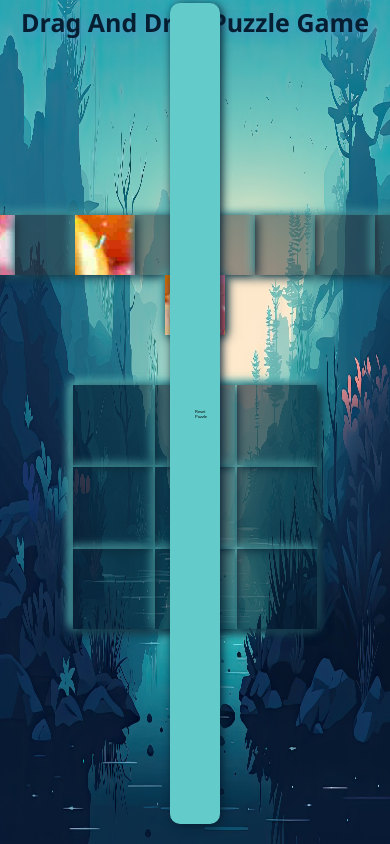
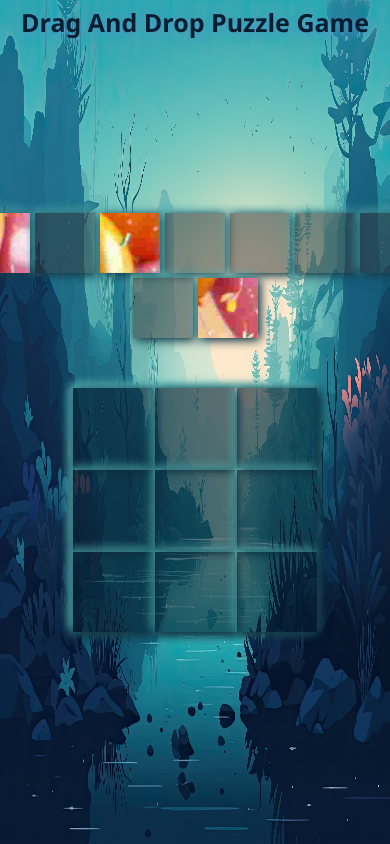
Before and after one commit to HasibCoderLab/PicFix-Puzzle-, a plain HTML site: page index.html in a window 390 px wide. Shown: the top 844 px of the page. Drawn offline with Linux system fonts and the light colour scheme; files whose address does not match are found by name.

Commit message:
Responsive

```diff
--- a/style.css
+++ b/style.css
@@ -1,22 +1,22 @@
-*{
+* {
     margin: 0;
     padding: 0;
     box-sizing: border-box;
 }
-body{
+
+body {
     display: flex;
     align-items: center;
     justify-content: center;
     width: 100vw;
     height: 100vh;
     background-image: url(background.jpg);
-    /* background-size: 100% 100%; */
     background-size: 100% 100%;
     position: relative;
-    gap:150px
+    gap: 150px;
+}
 
-}
-.bg{
+.bg {
     width: 100vw;
     height: 100vh;
     position: absolute;
@@ -24,8 +24,7 @@ background-color: rgba(23, 23, 23, 0);
     z-index: 2;
 }
 
-h1{
-
+h1 {
     position: absolute;
     top: 10px;
     font-size: 50px;
@@ -35,28 +34,33 @@ h1{
     font-family: 'Segoe UI', Tahoma, Geneva, Verdana, sans-serif;
 }
 
-.drag{
+.drag {
     position: relative;
     width: 320px;
-    display:flex ;
-    align-items:center ;
+    display: flex;
+    align-items: center;
     justify-content: center;
     flex-wrap: wrap;
-    gap: 5;
+    gap: 5px;
     cursor: grab;
-    /* box-shadow: 2px 2px 10px  cyan; */
     z-index: 3;
 }
 
-.dragbox{
+.dragbox {
     position: relative;
     width: 100px;
     height: 100px;
     background-color: #35393c84;
     box-shadow: 2px 2px 10px #061e31, -2px -2px 10px #63ccca;
+    transition: transform 0.3s, box-shadow 0.3s;
 }
 
-.images{
+.dragbox:hover {
+    transform: scale(1.05);
+    box-shadow: 3px 3px 15px #061e31, -3px -3px 15px #63ccca;
+}
+
+.images {
     position: absolute;
     width: 100%;
     height: 100%;
@@ -64,34 +68,35 @@ box-shadow: 2px 2px 10px #061e31, -2px -2px 10px #63ccca;
     background-size: cover;
 }
 
-.drop{
+.drop {
     position: relative;
-    display:grid;
+    display: grid;
     grid-template-columns: repeat(3, 1fr);
     gap: 2px;
     box-shadow: 2px 2px 10px #061e31, -2px -2px 10px #63ccca;
     z-index: 3;
-
 }
 
- .dropbox{
+.dropbox {
     position: relative;
     width: 140px;
     height: 140px;
     background-color: #061e3199;
     box-shadow: 2px 2px 10px #061e31, -2px -2px 10px #63ccca;
-
-
+    transition: transform 0.3s, box-shadow 0.3s;
 }
 
+.dropbox:hover {
+    transform: scale(1.05);
+    box-shadow: 3px 3px 15px #061e31, -3px -3px 15px #63ccca;
+}
 
-#reset{
+#reset {
     position: absolute;
     bottom: 20px;
     left: 50%;
     width: 400px;
     transform: translateX(-50%);
-
     padding: 10px 25px;
     border: none;
     border-radius: 10px;
@@ -100,18 +105,17 @@ box-shadow: 2px 2px 10px #061e31, -2px -2px 10px #63ccca;
     z-index: 3;
     font-size: 17px;
     font-weight: 500;
-    box-shadow:  2px 2px 10px #061e31;
+    box-shadow: 2px 2px 10px #061e31;
     cursor: pointer;
-    transition: all 0.3s;
+    transition: background-color 0.3s, color 0.3s;
 }
-#reset:hover{
+
+#reset:hover {
     background-color: #061e318a;
     color: aliceblue;
 }
 
-
-
-
+/* Responsive Styles */
 @media (max-width: 1024px) {
     h1 {
         font-size: 40px;
@@ -173,31 +177,11 @@ box-shadow: 2px 2px 10px #061e31, -2px -2px 10px #63ccca;
     }
     #reset {
         top: 3px;
-        width: 20px;
-        font-size: 4px;
+        width: 200px;
+        font-size: 14px;
+    }
+
+    #reset{
+        display: none;
     }
 }
-
-
-/*
-@media (max-width: 480px) {
-    h1 {
-        font-size: 10px;
-        top: 25px;
-    }
-    .drag {
-        width: 180px;
-    }
-    .dragbox {
-        width: 60px;
-        height: 60px;
-    }
-    .dropbox {
-        width: 80px;
-        height: 80px;
-    }
-    #reset {
-        width: 180px;
-        font-size: 13px;
-    }
-} */
```
Lines whose indentation alone changed are shown as unchanged.
